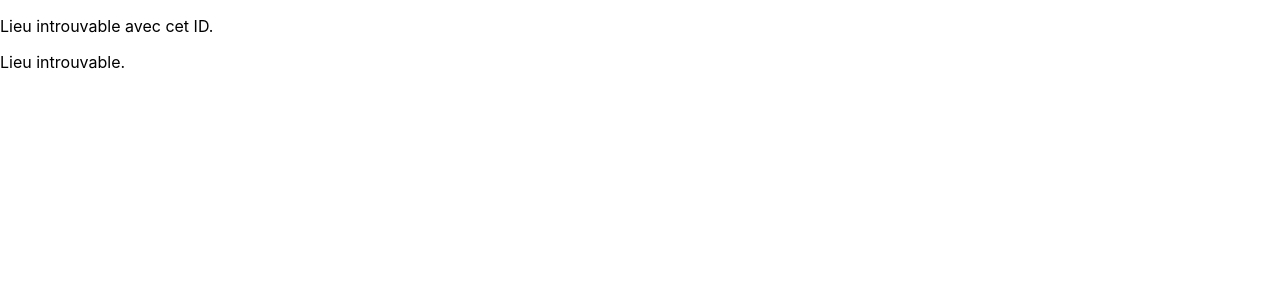
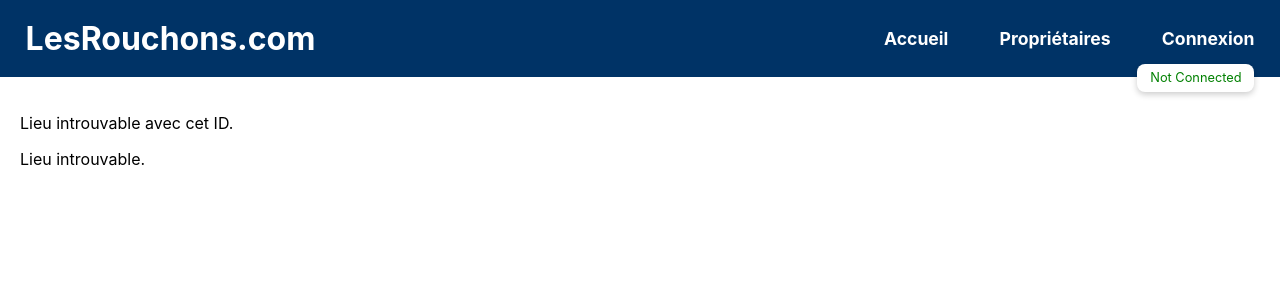
Before and after one commit to Gabriel34190/LRSIM, a React (Create React App) app: page /locations/1 in a window 1280 px wide. Shown: the top 300 px of the page. Built offline with nearby package versions, Linux system fonts and the light colour scheme; no server answers; the database is empty.

Commit message:
Fix les boutons revenir acceuil

```diff
--- a/src/components/LocationPage.js
+++ b/src/components/LocationPage.js
@@ -1,14 +1,14 @@
 import React, { useEffect, useState } from 'react';
-import { useParams, /*useNavigate*/ } from 'react-router-dom';
-import { doc, getDoc, /*deleteDoc*/ } from 'firebase/firestore'; // Firestore
+import { useParams } from 'react-router-dom';
+import { doc, getDoc } from 'firebase/firestore'; // Firestore
 import { db } from './firebase-config'; // Votre config Firebase
+import '../css/Home.css'; // Assurez-vous d'avoir les styles
 
 const LocationPage = () => {
     const { id } = useParams(); // Récupère l'ID du lieu depuis l'URL
     const [location, setLocation] = useState(null);
     const [loading, setLoading] = useState(true);
     const [error, setError] = useState(null); // Pour gérer les erreurs
-    // const navigate = useNavigate(); // Utilisé pour rediriger après suppression
 
     useEffect(() => {
         const fetchLocation = async () => {
@@ -32,30 +32,25 @@ const LocationPage = () => {
         fetchLocation();
     }, [id]);
 
-    // Fonction pour gérer la suppression
-    // const handleDelete = async () => {
-    //     const confirmDelete = window.confirm('Êtes-vous sûr de vouloir supprimer ce lieu ?');
-    //     if (confirmDelete) {
-    //         try {
-    //             await deleteDoc(doc(db, 'locations', id));
-    //             alert('Lieu supprimé avec succès.');
-    //             navigate('/'); // Redirige l'utilisateur vers la page d'accueil après suppression
-    //         } catch (err) {
-    //             console.error('Erreur lors de la suppression du lieu :', err);
-    //             alert('Une erreur est survenue lors de la suppression.');
-    //         }
-    //     }
-    // };
-
     if (loading) return <p>Chargement...</p>;
 
     return (
-        <div style={{ position: 'relative' }}>
+        <div>
+            {/* Navbar ajoutée ici */}
+            <div className="navbar">
+                <div className="logo">LesRouchons.com</div>
+                <div className="status-label">Not Connected</div>
+                <div>
+                    <a href="/" className="nav-link">Accueil</a>
+                    <a href="/proprietaires" className="nav-link">Propriétaires</a>
+                    <a href="/connexion" className="nav-link">Connexion</a>
+                </div>
+            </div>
+
+            <div style={{ position: 'relative', padding: '20px' }}>
                 {error && <p className="error">{error}</p>}
                 {location ? (
                     <>
-
-
                         <h1>{location.name}</h1>
                         <p>
                             Créé le :{' '}
@@ -63,21 +58,12 @@ const LocationPage = () => {
                                 ? location.createdAt.toDate().toLocaleDateString()
                                 : 'Date non disponible'}
                         </p>
-
-                    {/* {location.imageURL ? (
-                        <img
-                            src={location.imageURL}
-                            alt={location.name ? `Vue de ${location.name}` : 'Image du lieu'}
-                            style={{ maxWidth: '100%', height: 'auto', marginTop: '20px' }}
-                        />
-                    ) : (
-                        <p>Aucune image disponible pour ce lieu.</p>
-                    )} */}
                     </>
                 ) : (
                     <p>Lieu introuvable.</p>
                 )}
             </div>
+        </div>
     );
 };
 
--- a/src/components/Proprietaires.js
+++ b/src/components/Proprietaires.js
@@ -29,6 +29,7 @@ const Proprietaires = () => {
             <div className="navbar">
                 <div className="logo">LesRouchons.com</div>
                 <div>
+                    <a href="/" className="nav-link">Accueil</a> {/* Ajout du lien "Accueil" */}
                     <a href="/proprietaires" className="nav-link">Propriétaires</a>
                     <a href="/connexion" className="nav-link">Connexion</a>
                 </div>
```
Lines whose indentation alone changed are shown as unchanged.
